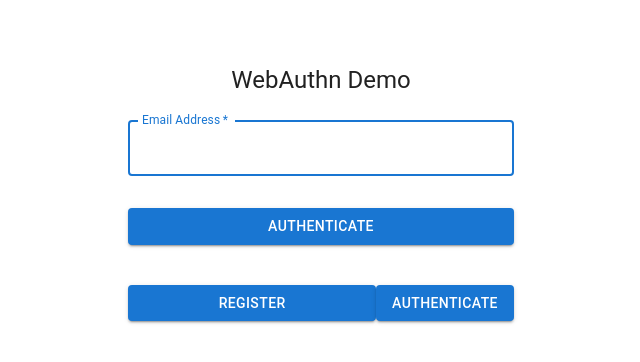
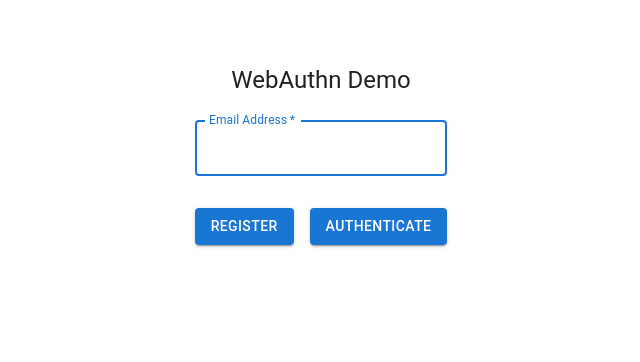
Before and after one commit to jungleli/webauthn-demo, a React (Create React App) app: page / in a window 1280 px wide. Shown: the top 362 px of the page, without its empty margins (319-959 px from the left). Built offline with nearby package versions, Linux system fonts and the light colour scheme.

Commit message:
clean up code

```diff
--- a/src/App.css
+++ /dev/null
@@ -1,38 +0,0 @@
-.App {
-  text-align: center;
-}
-
-.App-logo {
-  height: 40vmin;
-  pointer-events: none;
-}
-
-@media (prefers-reduced-motion: no-preference) {
-  .App-logo {
-    animation: App-logo-spin infinite 20s linear;
-  }
-}
-
-.App-header {
-  background-color: #282c34;
-  min-height: 100vh;
-  display: flex;
-  flex-direction: column;
-  align-items: center;
-  justify-content: center;
-  font-size: calc(10px + 2vmin);
-  color: white;
-}
-
-.App-link {
-  color: #61dafb;
-}
-
-@keyframes App-logo-spin {
-  from {
-    transform: rotate(0deg);
-  }
-  to {
-    transform: rotate(360deg);
-  }
-}
--- a/src/App.tsx
+++ b/src/App.tsx
@@ -1,15 +1,10 @@
 import React from "react";
-// import logo from "./logo.svg";
-// import "./App.css";
 import SignIn from './Registration';
-import { Box, Button, TextField } from "@mui/material";
 
 function App() {
   return (
     <div className="App">
-      <header className="App-header">
         <SignIn />
-      </header>
     </div>
   );
 }
--- a/src/Registration.tsx
+++ b/src/Registration.tsx
@@ -1,35 +1,12 @@
-import * as React from "react";
-import Avatar from "@mui/material/Avatar";
+import React from "react";
 import Button from "@mui/material/Button";
 import CssBaseline from "@mui/material/CssBaseline";
 import TextField from "@mui/material/TextField";
-import FormControlLabel from "@mui/material/FormControlLabel";
-import Checkbox from "@mui/material/Checkbox";
-import Link from "@mui/material/Link";
 import Grid from "@mui/material/Grid";
 import Box from "@mui/material/Box";
-// import LockOutlinedIcon from '@mui/icons-material/LockOutlined';
 import Typography from "@mui/material/Typography";
 import Container from "@mui/material/Container";
 import { createTheme, ThemeProvider } from "@mui/material/styles";
-
-function Copyright(props: any) {
-  return (
-    <Typography
-      variant="body2"
-      color="text.secondary"
-      align="center"
-      {...props}
-    >
-      {"Copyright © "}
-      <Link color="inherit" href="https://mui.com/">
-        Your Website
-      </Link>{" "}
-      {new Date().getFullYear()}
-      {"."}
-    </Typography>
-  );
-}
 
 // TODO remove, this demo shouldn't need to reset the theme.
 const defaultTheme = createTheme();
@@ -56,9 +33,6 @@ export default function SignIn() {
             alignItems: "center",
           }}
         >
-          {/* <Avatar sx={{ m: 1, bgcolor: 'secondary.main' }}>
-            <LockOutlinedIcon />
-          </Avatar> */}
           <Typography component="h1" variant="h5">
             WebAuthn Demo
           </Typography>
@@ -78,31 +52,8 @@ export default function SignIn() {
               autoComplete="email"
               autoFocus
             />
-            {/* <TextField
-              margin="normal"
-              required
-              fullWidth
-              name="password"
-              label="Password"
-              type="password"
-              id="password"
-              autoComplete="current-password"
-            /> */}
-            {/* <FormControlLabel
-              control={<Checkbox value="remember" color="primary" />}
-              label="Remember me"
-            /> */}
-
-            <Button
-              type="submit"
-              fullWidth
-              variant="contained"
-              sx={{ mt: 3, mb: 2 }}
-            >
-              Authenticate
-            </Button>
-            <Grid container>
-              <Grid item xs>
+            <Grid container spacing={2}>
+              <Grid item>
                 <Button
                   type="submit"
                   fullWidth
@@ -125,7 +76,6 @@ export default function SignIn() {
             </Grid>
           </Box>
         </Box>
-        {/* <Copyright sx={{ mt: 8, mb: 4 }} /> */}
       </Container>
     </ThemeProvider>
   );
--- a/src/index.css
+++ /dev/null
@@ -1,13 +0,0 @@
-body {
-  margin: 0;
-  font-family: -apple-system, BlinkMacSystemFont, 'Segoe UI', 'Roboto', 'Oxygen',
-    'Ubuntu', 'Cantarell', 'Fira Sans', 'Droid Sans', 'Helvetica Neue',
-    sans-serif;
-  -webkit-font-smoothing: antialiased;
-  -moz-osx-font-smoothing: grayscale;
-}
-
-code {
-  font-family: source-code-pro, Menlo, Monaco, Consolas, 'Courier New',
-    monospace;
-}
--- a/src/index.tsx
+++ b/src/index.tsx
@@ -1,6 +1,5 @@
 import React from 'react';
 import ReactDOM from 'react-dom/client';
-import './index.css';
 import App from './App';
 import reportWebVitals from './reportWebVitals';
 
```
Also changed, not shown: src/logo.svg (deleted), 1 other file (tests, documents, lock files or other folders).
